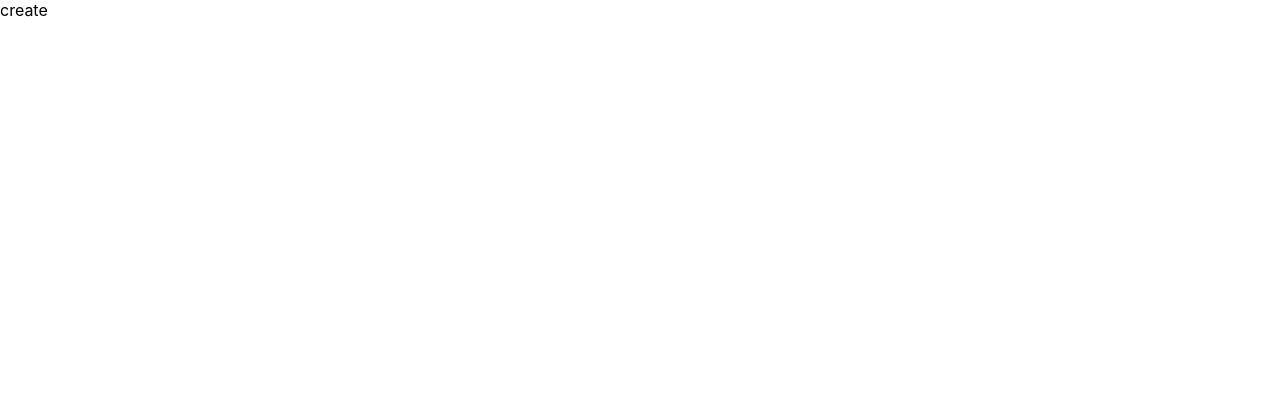
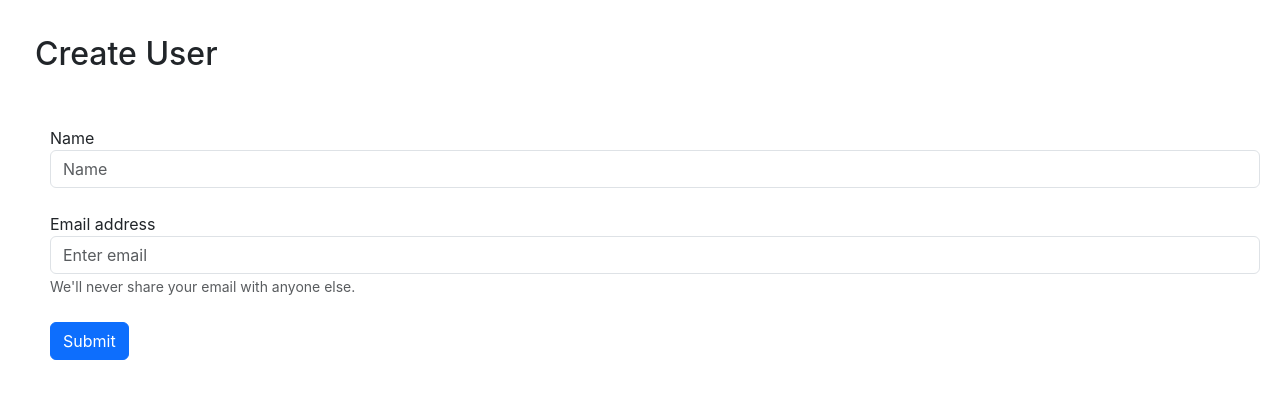
Before and after one commit to Deeksha-Singh1/Crud_React, a React (Create React App) app in the folder crud_react/: page / in a window 1280 px wide. Shown: the top 398 px of the page. Built offline with nearby package versions, Linux system fonts and the light colour scheme.

Commit message:
create operation

```diff
--- a/crud_react/package.json
+++ b/crud_react/package.json
@@ -6,8 +6,11 @@
     "@testing-library/jest-dom": "^5.16.5",
     "@testing-library/react": "^13.4.0",
     "@testing-library/user-event": "^13.5.0",
+    "axios": "^1.4.0",
+    "bootstrap": "^5.3.0",
     "react": "^18.2.0",
     "react-dom": "^18.2.0",
+    "react-router-dom": "^6.14.1",
     "react-scripts": "5.0.1",
     "web-vitals": "^2.1.4"
   },
--- a/crud_react/public/index.html
+++ b/crud_react/public/index.html
@@ -9,6 +9,7 @@
       name="description"
       content="Web site created using create-react-app"
     />
+    <link href="https://cdn.jsdelivr.net/npm/bootstrap@5.3.0/dist/css/bootstrap.min.css" rel="stylesheet" integrity="sha384-9ndCyUaIbzAi2FUVXJi0CjmCapSmO7SnpJef0486qhLnuZ2cdeRhO02iuK6FUUVM" crossorigin="anonymous">
     <link rel="apple-touch-icon" href="%PUBLIC_URL%/logo192.png" />
     <!--
       manifest.json provides metadata used when your web app is installed on a
@@ -39,5 +40,7 @@
       To begin the development, run `npm start` or `yarn start`.
       To create a production bundle, use `npm run build` or `yarn build`.
     -->
+
+    <script src="https://cdn.jsdelivr.net/npm/bootstrap@5.3.0/dist/js/bootstrap.bundle.min.js" integrity="sha384-geWF76RCwLtnZ8qwWowPQNguL3RmwHVBC9FhGdlKrxdiJJigb/j/68SIy3Te4Bkz" crossorigin="anonymous"></script>
   </body>
 </html>
--- a/crud_react/src/App.js
+++ b/crud_react/src/App.js
@@ -1,11 +1,16 @@
-
+import {BrowserRouter as Router, Routes,Route} from 'react-router-dom'
 import Create from './components/Create';
 
 function App() {
   return (
-    <div className="App">
-      <Create/>
-    </div>
+    <>
+    <Router>
+      <Routes>
+        <Route path='/' element={<Create/>} />
+      </Routes>
+    </Router>
+
+    </>
   );
 }
 
--- a/crud_react/src/components/Create.jsx
+++ b/crud_react/src/components/Create.jsx
@@ -1,8 +1,51 @@
-import React from 'react'
+import React,{ useState } from 'react';
+import axios from 'axios';
+import { useNavigate } from "react-router";
+
 
 const Create = () => {
+
+  const [name, setName] = useState("");
+  const [email, setEmail] = useState("");
+  const history = useNavigate();
+
+
+  const handleSubmit = (event) =>{
+    event.preventDefault();
+    axios.post("https://64b03146c60b8f941af56286.mockapi.io/crudOper",{
+      name,email
+    }).then(()=>{
+      history('/read');
+    });
+  }
+
+
+
   return (
-    <div>create</div>
+    <>
+
+      <h2 style={{padding:'35px'}}>Create User</h2>
+
+      <form  style={{padding:'10px 20px 3px 50px'}}>
+
+      <div className="form-group">
+          <label>Name</label>
+          <input type="text" className="form-control" placeholder="Name" onChange={(e)=>setName(e.target.value)}/>
+        </div>
+
+        <br/>
+
+        <div className="form-group">
+          <label>Email address</label>
+          <input type="email" className="form-control" aria-describedby="emailHelp" placeholder="Enter email" onChange={(e)=>setEmail(e.target.value)}/>
+          <small className="form-text text-muted">We'll never share your email with anyone else.</small>
+        </div>
+        <br/>
+
+        <button type="submit" className="btn btn-primary" onClick={handleSubmit}>Submit</button>
+</form>
+
+    </>
   )
 }
 
```
Also changed, not shown: 1 other file (tests, documents, lock files or other folders).
